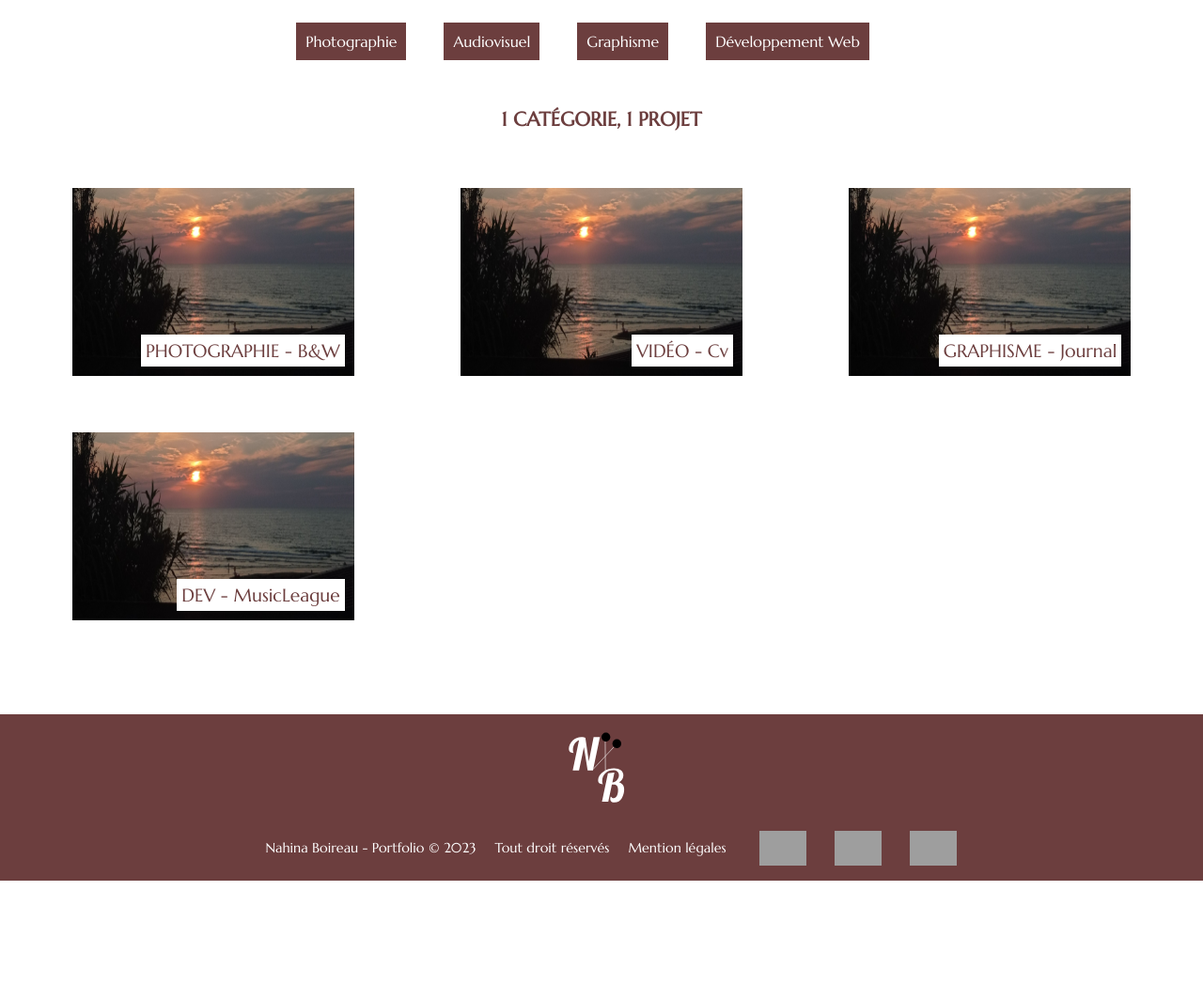
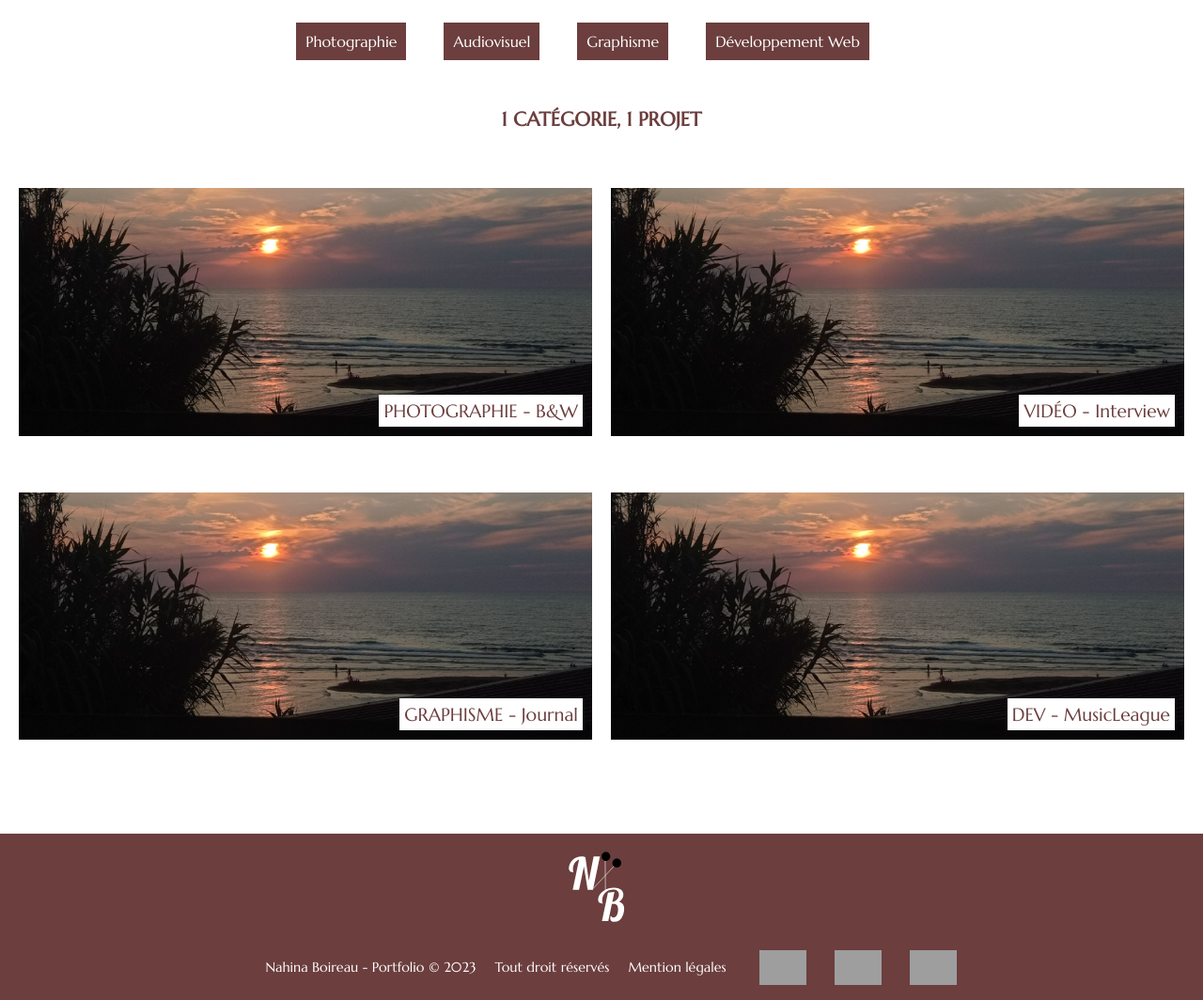
Before and after one commit to nahinaboireau/Portfolio, a PHP site: page /projet.html in a window 1280 px wide. Shown: the part 340-1404 px from the top of the page at 94% size. Before the commit the page ends 1277 px from the top, so only its background shows below. Run offline with PHP 8.4, Linux system fonts and the light colour scheme; grey boxes are pictures that could not be loaded.

Commit message:
fin du code concret
page contact

```diff
--- a/projet.css
+++ b/projet.css
@@ -305,12 +305,17 @@ div.bordure {
     }
 
 
-    .paragaphe-projet {
-        margin-left: 100px;
-        margin-right: 100px;
+
+    .titre-categorie {
+        color: #6C3E3E;
+        font-family: 'Marcellus', serif;
+        font-size: 1.3em;
+        display: flex;
+        justify-content: center;
+        margin: auto;
+        margin-top: 50px;
 
     }
-
     .categorie {
         margin-top: 40px;
         margin-bottom: 20px;
@@ -345,51 +350,34 @@ div.bordure {
         margin-right: 100px;
     }
 
-    .titre-categorie {
-        color: #6C3E3E;
-        font-family: 'Marcellus', serif;
-        font-size: 1.3em;
-        display: flex;
-        justify-content: center;
-        margin: auto;
-        margin-top: 50px;
 
-    }
 
     .tous-projets {
-
         display: grid;
-        grid-template-columns: repeat(3, 1fr);
-        grid-template-rows: repeat(2, 1fr);
-        grid-column-gap: 0px;
+        grid-template-columns: repeat(2, 1fr); /* Deux colonnes égales */
+        grid-template-rows: repeat(2, 1fr); /* Deux lignes égales */
+        grid-column-gap: 20px;
         grid-row-gap: 50px;
-        /* Adjust this value to reduce the space between rows */
         margin-bottom: 100px;
         margin-left: 20px;
         margin-right: 20px;
+    }
 
 
 
-    }
+
 
     .projet-associe .carre {
-        width: 300px;
-        height: 200px;
-        display: flex;
-        align-items: center;
-        justify-content: center;
-        margin: auto;
-        margin-top: 10px;
-        position: relative;
-        /* Ajouté pour positionner les spans */
+        width: 100%; /* Remplit la largeur de l'écran */
+        height: auto; /* Ajuste la hauteur automatiquement */
     }
 
     .projet-associe .carre img {
-        width: 100%;
-        height: 100%;
+        max-width: 100%;
+        max-height: 100%;
+        width: auto;
+        height: auto;
     }
-
-
 
 
     .nom-projet2,
--- a/projet.html
+++ b/projet.html
@@ -66,7 +66,7 @@
                 <div class="projet-associe">
                     <div class="carre">
                         <img src="./images/image-accueil.jpg" alt="">
-                        <span class="nom-projet3">VIDÉO - Cv</span>
+                        <span class="nom-projet3">VIDÉO - Interview</span>
                     </div>
 
                 </div>
--- a/script.js
+++ b/script.js
@@ -20,6 +20,9 @@ document.addEventListener("DOMContentLoaded", function () {
   setInterval(nextSlide, 3000); // transition 3sec
 });
 
+
+
+
 function scrollDown() {
   // Utiliser la fonction scrollTo pour faire défiler vers le bas
   window.scrollTo({
--- a/style.css
+++ b/style.css
@@ -177,7 +177,7 @@ body {
         place-items: center;
         margin-top: 0;
         margin-bottom: 10px;
-        margin-left:40px;
+        margin-left:10px;
     }
 
     .essentiel {
```
Lines whose indentation alone changed are shown as unchanged.
